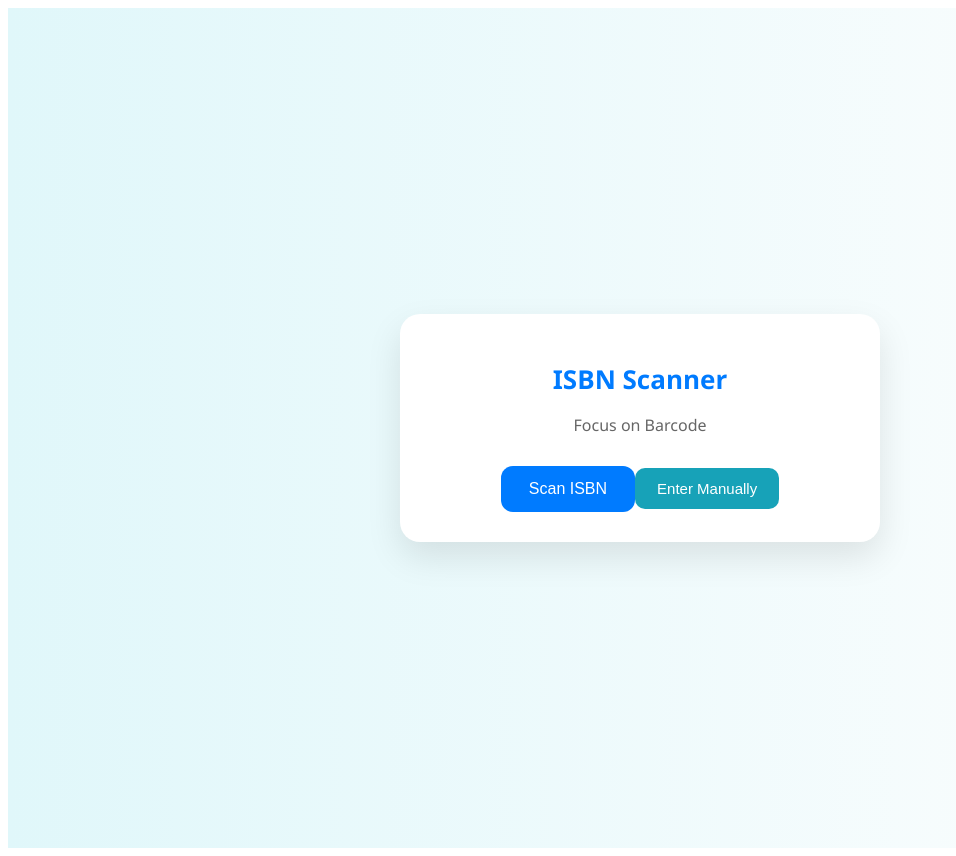
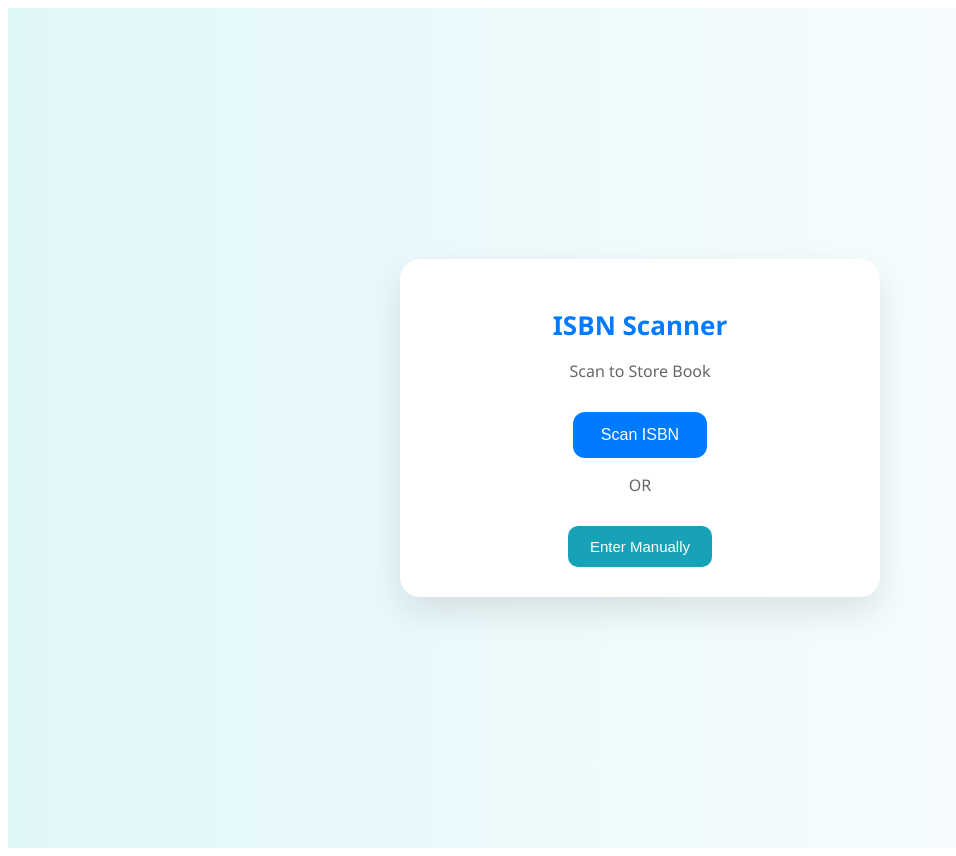
Before and after one commit to izhan-rahman/isbn-scan, a React (Create React App) app: page / in a window 1280 px wide. Shown: the whole page, without its empty margins (0-956 px from the left). Built offline with nearby package versions, Linux system fonts and the light colour scheme.

Commit message:
Update App.js

```diff
--- a/src/App.js
+++ b/src/App.js
@@ -83,8 +83,10 @@ export default function App() {
         {view === "scan" && (
           <>
             <h1 style={styles.header}>ISBN Scanner</h1>
-            <p style={styles.subText}>Focus on Barcode</p>
+            <p style={styles.subText}>Scan to Store Book</p>
             <button style={styles.primaryButton} onClick={() => setView("liveScanner")}>Scan ISBN</button>
+            <br/>
+            <p style={styles.subText}>OR</p>
             <button style={styles.manualButton} onClick={() => setView("manualIsbn")}>Enter Manually</button>
           </>
         )}
@@ -105,7 +107,7 @@ export default function App() {
 
         {view === "liveScanner" && (
           <>
-            <h3>📷 Live Barcode Scanner</h3>
+            <h3>Focus on Barcode</h3>
             <BarcodeScanner onDetected={(isbn) => fetchTitle(isbn)} />
             <button style={styles.secondaryButton} onClick={handleBack}>Back</button>
           </>
```
